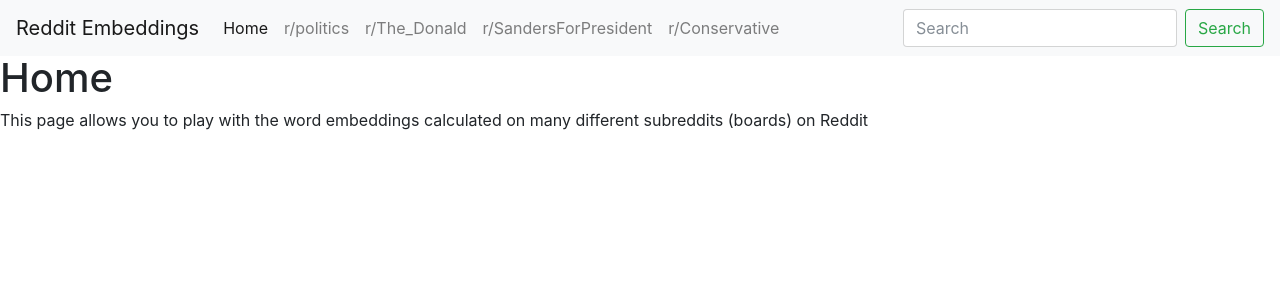
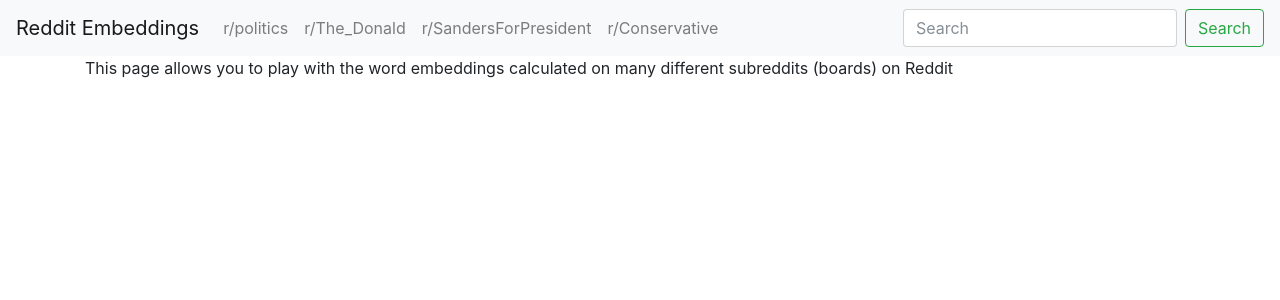
Before and after one commit to AhmedSoli/Reddit-Stats, a Flask app: page / in a window 1280 px wide. Shown: the top 300 px of the page. Run offline with Flask 2, Linux system fonts and the light colour scheme; some libraries are stand-ins or nearby versions.

Commit message:
fix styling

```diff
--- a/templates/home.html
+++ b/templates/home.html
@@ -1,8 +1,4 @@
 {% extends 'template.html' %}
-
-{% block header %}
-  <h1>{% block title %}Home{% endblock %}</h1>
-{% endblock %}
 
 {% block content %}
  <div>
--- a/templates/template.html
+++ b/templates/template.html
@@ -7,16 +7,13 @@
 	</head>
 	<body>
 		<nav class="navbar navbar-expand-lg navbar-light bg-light">
-		  <a class="navbar-brand" href="#">Reddit Embeddings</a>
+		  <a class="navbar-brand" href="/">Reddit Embeddings</a>
 		  <button class="navbar-toggler" type="button" data-toggle="collapse" data-target="#navbarSupportedContent" aria-controls="navbarSupportedContent" aria-expanded="false" aria-label="Toggle navigation">
 		    <span class="navbar-toggler-icon"></span>
 		  </button>
 
 		  <div class="collapse navbar-collapse" id="navbarSupportedContent">
 		    <ul class="navbar-nav mr-auto">
-		      <li class="nav-item active">
-		        <a class="nav-link" href="/">Home </a>
-		      </li>
 		      <li class="nav-item">
 		        <a class="nav-link" href="/word_embeddings/politics">r/politics</a>
 		      </li>
@@ -36,7 +33,7 @@
 		    </form>
 		  </div>
 		</nav>
-		<section class="content">
+		<section class="content container">
 		  <header>
 		    {% block header %}{% endblock %}
 		  </header>
```
